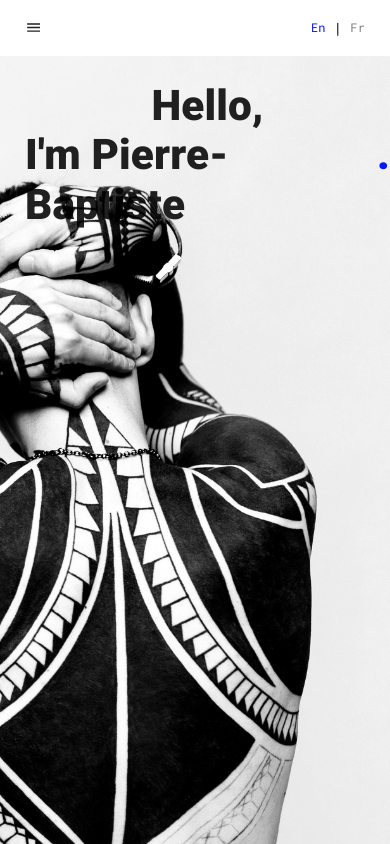
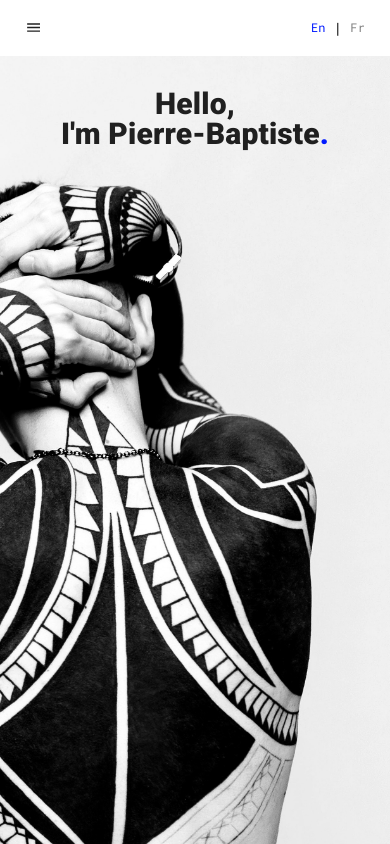
Before and after one commit to Pierre-Baptiste/Portfolio, a React (Create React App) app: page / in a window 390 px wide. Built offline with nearby package versions, Linux system fonts and the light colour scheme.

Commit message:
fixed breakpoints

```diff
--- a/src/Scenes/Landing/Landing.js
+++ b/src/Scenes/Landing/Landing.js
@@ -14,9 +14,10 @@ class Landing extends Component {
 					backgroundImage: "url(" + Background + ")",
 					height: "100vh",
 					width: "100vw",
+					maxWidth: "1920px",
 					backgroundSize: "cover",
 					position: "fixed",
-					backgroundPosition: "right bottom"
+					backgroundPosition: "right top"
 				}}
 			>
 				<Presentation />
--- a/src/Scenes/Landing/components/Presentation.js
+++ b/src/Scenes/Landing/components/Presentation.js
@@ -9,7 +9,7 @@ const useStyles = makeStyles(theme => ({
 		display: "flex",
 		justifyContent: "flex-start",
 		flexDirection: "column",
-		[theme.breakpoints.down("sm")]: {
+		[theme.breakpoints.down("md")]: {
 			alignItems: "center"
 		},
 		[theme.breakpoints.up("md")]: {
@@ -21,17 +21,36 @@ const useStyles = makeStyles(theme => ({
 		display: "flex",
 		alignItems: "baseline",
 		position: "relative",
-		[theme.breakpoints.down("sm")]: {
-			marginLeft: "25px",
-			marginTop: "25px"
+		[theme.breakpoints.up("xl")]: {
+			marginLeft: "75px",
+			marginTop: "200px",
+			fontSize: 80
 		},
-		[theme.breakpoints.up("md")]: {
+		[theme.breakpoints.between("lg", "lg")]: {
+			marginLeft: "75px",
+			marginTop: "200px",
+			fontSize: 70
+		},
+		[theme.breakpoints.between("md", "md")]: {
 			marginLeft: "50px",
-			marginTop: "200px"
+			marginTop: "200px",
+			fontSize: 60
 		},
-		[theme.breakpoints.up("lg")]: {
-			marginLeft: "75px",
-			marginTop: "200px"
+		[theme.breakpoints.between("sm", "sm")]: {
+			flexGrow: 1,
+			alignItems: "flex-start",
+			position: "absolute",
+			fontSize: 50,
+			marginTop: "30px",
+			marginLeft: "auto"
+		},
+		[theme.breakpoints.between("xs", "xs")]: {
+			flexGrow: 1,
+			alignItems: "flex-start",
+			position: "fixed",
+			fontSize: 30,
+			marginTop: "30px",
+			marginLeft: "auto"
 		}
 	},
 	h1classbottom: {
@@ -40,21 +59,39 @@ const useStyles = makeStyles(theme => ({
 		alignItems: "baseline",
 		position: "relative",
 		marginTop: "0px",
-		[theme.breakpoints.down("sm")]: {
-			marginLeft: "25px"
+		[theme.breakpoints.up("xl")]: {
+			marginLeft: "75px",
+			fontSize: 80
 		},
-		[theme.breakpoints.up("md")]: {
-			marginLeft: "50px"
+		[theme.breakpoints.between("lg", "lg")]: {
+			marginLeft: "75px",
+			fontSize: 70
 		},
-		[theme.breakpoints.up("lg")]: {
-			marginLeft: "75px"
+		[theme.breakpoints.between("md", "md")]: {
+			marginLeft: "50px",
+			fontSize: 60
+		},
+		[theme.breakpoints.between("sm", "sm")]: {
+			flexGrow: 1,
+			alignItems: "flex-start",
+			position: "absolute",
+			fontSize: 50,
+			marginTop: "80px",
+			marginLeft: "auto"
+		},
+		[theme.breakpoints.between("xs", "xs")]: {
+			flexGrow: 1,
+			alignItems: "flex-start",
+			position: "fixed",
+			fontSize: 30,
+			marginTop: "60px",
+			marginLeft: "auto"
 		}
 	}
 }));
 
 export default function Presentation() {
 	const classes = useStyles();
-
 	return (
 		<div className={classes.container}>
 			<Typography variant="h1" className={classes.h1classtop}>
```
